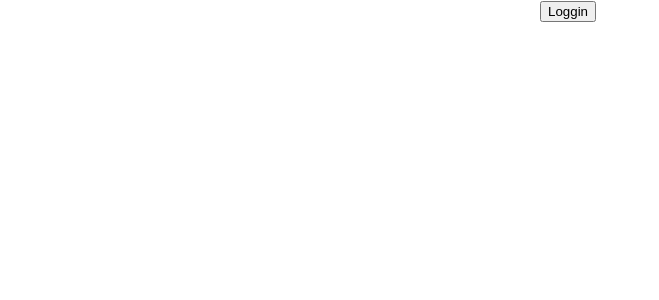
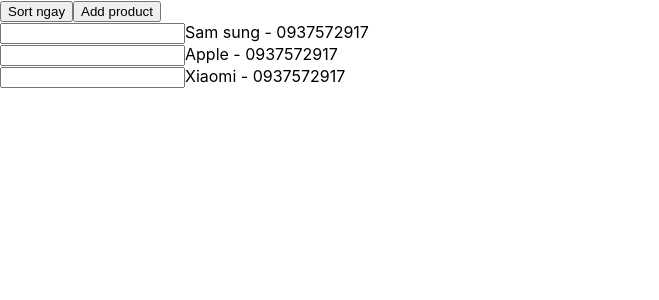
Before and after one commit to vantrong2405/React_learning, a React (Create React App) app: page / in a window 1280 px wide. Shown: the top 300 px of the page, without its empty margins (0-659 px from the left). Built offline with nearby package versions, Linux system fonts and the light colour scheme.

Commit message:
05. Sử dụng key là id thay vì index

```diff
--- a/src/App.js
+++ b/src/App.js
@@ -5,12 +5,12 @@
 import { useState } from 'react';
 import BareInput from './BareInput';
 import Layout from './Layout';
-import ButtonLogin from './ButtonLogin';
+import ProductList from './ProductList';
 function App() {
 
     return (
         <Layout>
-            <ButtonLogin />
+            <ProductList />
         </Layout>
     );
 }
--- a/src/ButtonLogin.jsx
+++ /dev/null
@@ -1,47 +0,0 @@
-import React, { Component } from "react";
-
-export default class ButtonLogin extends Component {
-  constructor(props) {
-    super(props);
-    this.state = {
-      isLogin: false
-    };
-  }
-
-  handleClick = () => {
-    this.setState(prev => ({
-      ...prev,
-      isLogin: !prev.isLogin
-    }));
-  };
-
-  render() {
-    return (
-      <div style={{ margin: "auto", width: "200px" }}>
-        <BtnLoggin
-          isLogin={this.state.isLogin}
-          handleClick={this.handleClick}
-        />
-        <BtnLogout
-          isLogin={this.state.isLogin}
-          handleClick={this.handleClick}
-        />
-      </div>
-    );
-  }
-}
-
-export function BtnLoggin({ isLogin, handleClick }) {
-  return (
-    <div>
-      {isLogin === false && <button onClick={handleClick}>Loggin</button>}
-    </div>
-  );
-}
-export function BtnLogout({ isLogin, handleClick }) {
-  return (
-    <div>
-      {isLogin && <button onClick={handleClick}>Logout</button>}
-    </div>
-  );
-}
--- /dev/null
+++ b/src/Item.jsx
@@ -0,0 +1,13 @@
+import React, { Component } from "react";
+
+export default class Item extends Component {
+  render() {
+    const { product } = this.props;
+    return (
+      <div>
+        <input type="text" />
+        {product.name} - {product.phone}
+      </div>
+    );
+  }
+}
--- /dev/null
+++ b/src/ProductList.jsx
@@ -0,0 +1,45 @@
+import React, { Component } from "react";
+import Item from "./Item";
+export default class ProductList extends Component {
+  constructor(props) {
+    super(props);
+
+    this.state = {
+      productList: [
+        { id: "1a", name: "Sam sung", phone: "0937572917" },
+        { id: "2b", name: "Apple", phone: "0937572917" },
+        { id: "3c", name: "Xiaomi", phone: "0937572917" }
+      ]
+    };
+  }
+
+  handleClickArrange = () => {
+    this.setState(prevState => ({
+      productList: prevState.productList.sort((a, b) => {
+        if (a.name > b.name) return 1;
+        else if (a.name < b.name) return -1;
+        else return 0;
+      })
+    }));
+  };
+  handleAddProduct = () => {
+    this.setState(prevState => ({
+      productList: [
+        { id: "4d", name: "máy tính bảng", phone: "0937572917" },
+        ...prevState.productList
+      ]
+    }));
+  };
+  render() {
+    console.log(this.state.productList);
+    return (
+      <div>
+        <button onClick={this.handleClickArrange}>Sort ngay</button>
+        <button onClick={this.handleAddProduct}>Add product</button>
+        {this.state.productList.map((product, index) =>
+          <Item product={product} key={index} />
+        )}
+      </div>
+    );
+  }
+}
```
Also changed, not shown: src/Layout.jsx (+6 -5 lines).
